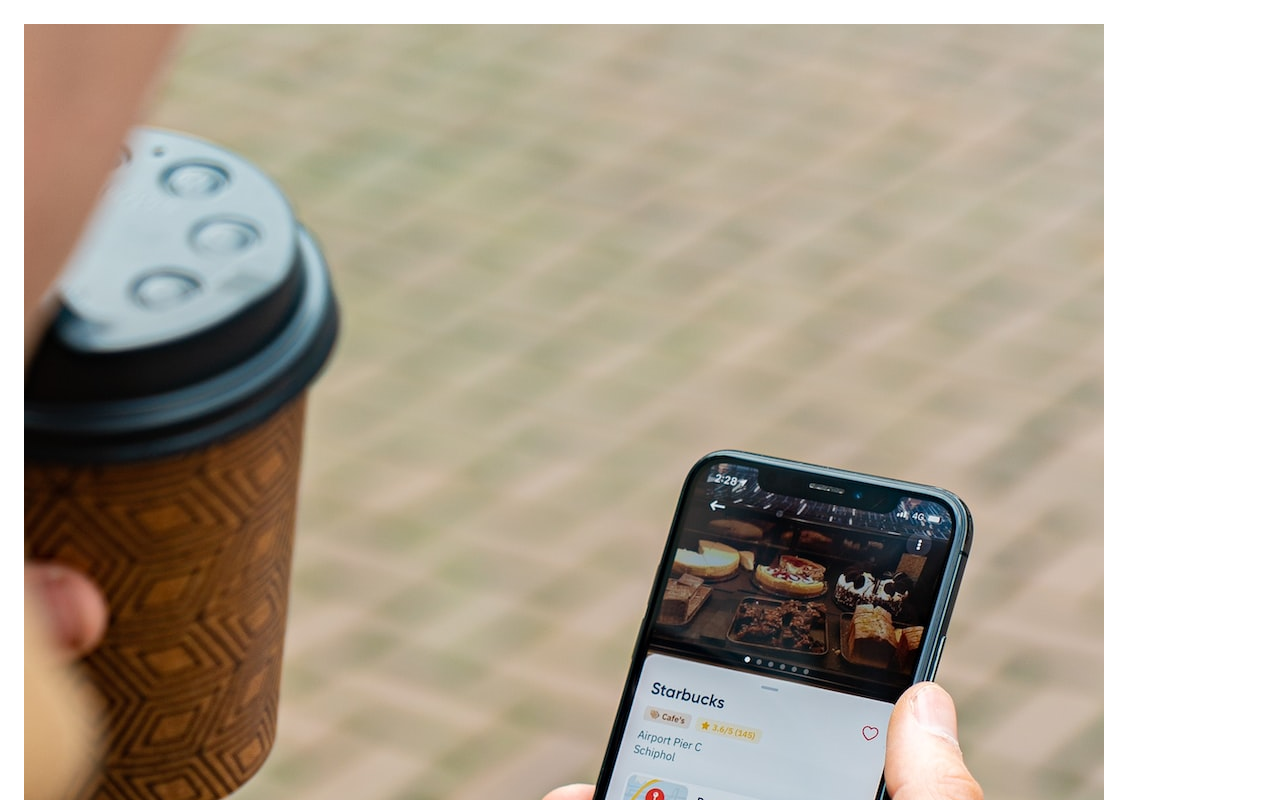
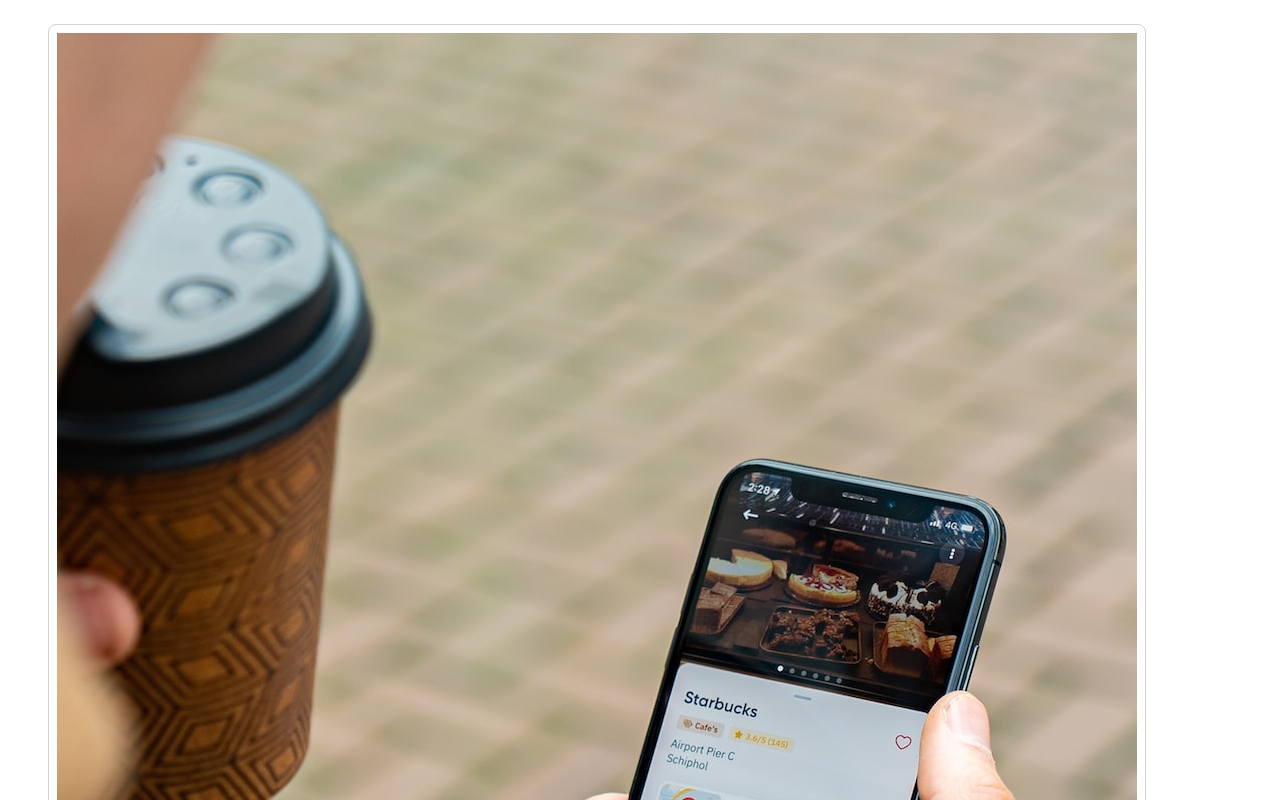
Before and after one commit to tplaisant/photolabs, a React (Vite) app in the folder frontend/: page / in a window 1280 px wide. Shown: the top 800 px of the page. Built offline with nearby package versions, Linux system fonts and the light colour scheme; the HTML template or start-up script is replaced by a standard one.

Commit message:
adding style to photoListItem

```diff
--- a/frontend/src/components/PhotoListItem.jsx
+++ b/frontend/src/components/PhotoListItem.jsx
@@ -6,7 +6,9 @@ const PhotoListItem = (props) => {
 
   return (
     <>
-    <img src={urls.regular}/>
+    <div class="photo-list__item">
+      <img src={urls.regular}/>
+    </div>
     <img src={user.profile}/>
     <br></br>
     {user.name}
```
